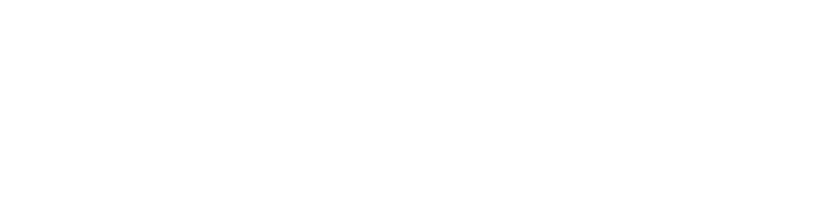
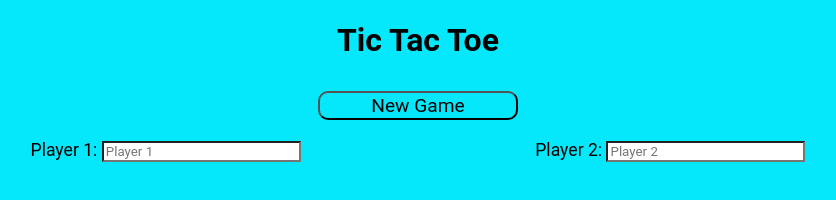
Before and after one commit to Niners321/TicTacToeJS, a plain HTML site: page index.html in a window 1280 px wide. Shown: the whole page, without its empty margins (222-1058 px from the left). Drawn offline with Linux system fonts and the light colour scheme.

Commit message:
Setting up HTML and CSS framework

```diff
--- a/index.html
+++ b/index.html
@@ -4,9 +4,31 @@
     <meta charset="UTF-8">
     <meta http-equiv="X-UA-Compatible" content="IE=edge">
     <meta name="viewport" content="width=device-width, initial-scale=1.0">
-    <title>Document</title>
+    <link rel="stylesheet" href="styles.css">
+    <script src="script.js"></script>
+    <title>Tic Tac Toe Game</title>
 </head>
 <body>
+    <div class="header-container">
+        <h1>Tic Tac Toe</h1>
+    </div>
+    <div class="option-container">
+        <button name="newgame-btn" class="newgame-btn" id="newgame-btn">New Game</button>
+
+    </div>
+    <div class="player-container">
+        <form id="player-form">
+            <div id="playerOne-container">
+                <label for="player-one">Player 1: </label>
+                <input type="text" id="player-one" name="player-one" placeholder="Player 1">
+            </div>
+            <div id="playerTwo-container">
+                <label for="player-two">Player 2: </label>
+                <input type="text" id="player-two" name="player-two" placeholder="Player 2">
+            </div>
+        </form>
+    </div>
+
 
 </body>
 </html>
--- a/styles.css
+++ b/styles.css
@@ -0,0 +1,48 @@
+*{
+    font-family: 'Roboto', sans-serif;
+    background-color: #05E7Fa;
+
+}
+
+h1{
+    text-align: center;
+}
+
+.option-container{
+    display: flex;
+    justify-content: center;
+    align-items: center;
+}
+
+button{
+    width: 200px;
+    font-size: 1.2rem;
+    border-radius: 10px;
+}
+
+button:hover{
+    font-size: 1.25rem;
+    border: 2px solid black;
+
+}
+
+.option-container{
+    padding: 10px;
+}
+
+.player-container{
+    padding: 10px;
+    font-size: 1.1rem;
+}
+
+#player-form{
+    display: flex;
+    flex-direction: row;
+    align-self: flex-end;
+    justify-content: space-evenly;
+    width:100%;
+}
+
+input{
+    background-color: white;
+}
```
